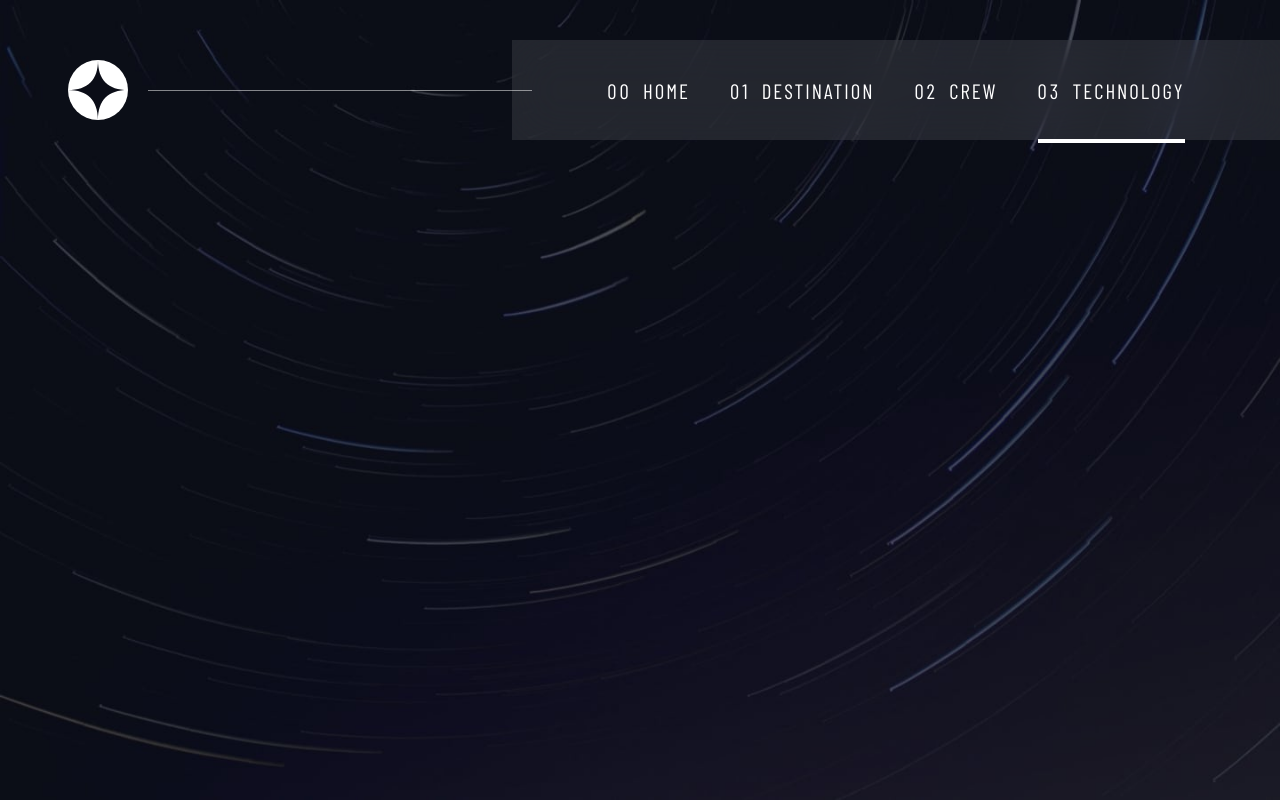
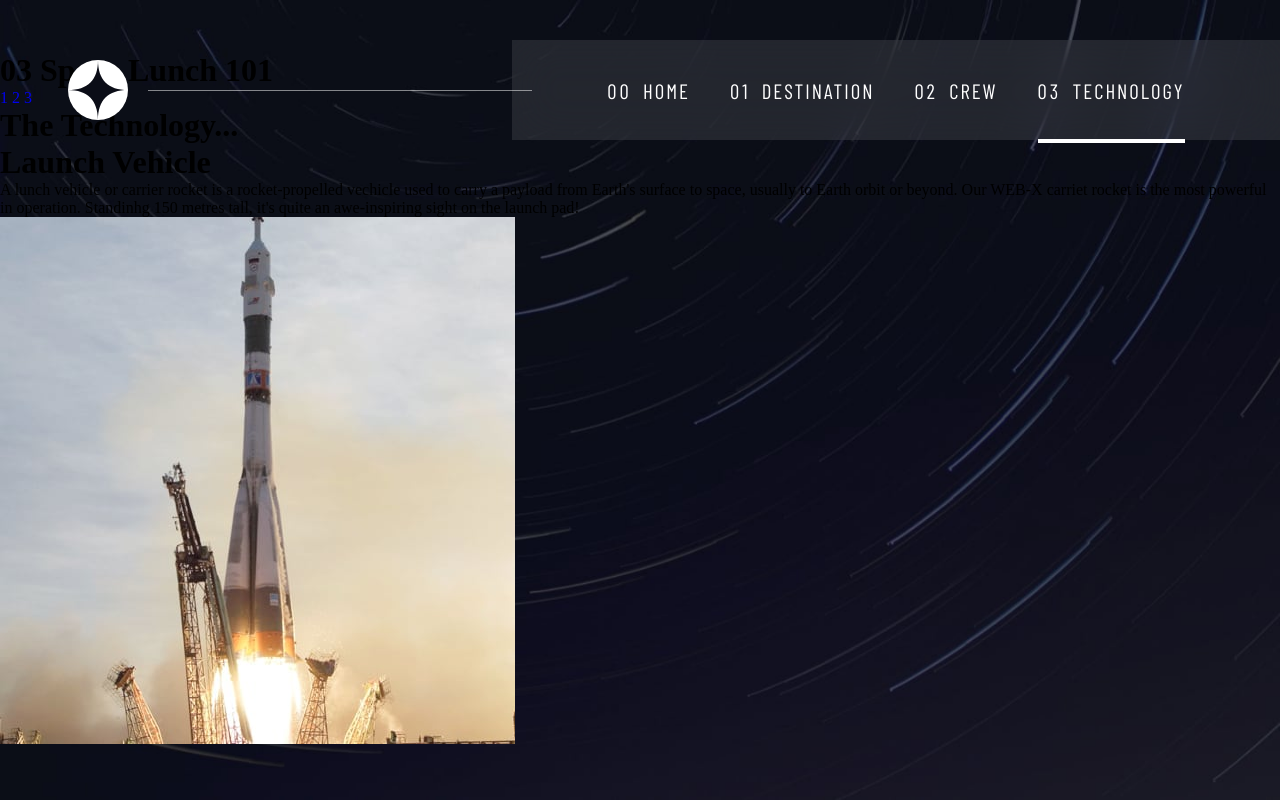
Before and after one commit to Jayden1905/Design_System, a website: page technology.html in a window 1280 px wide. Drawn offline with nearby package versions, Linux system fonts and the light colour scheme; a web font is replaced by a local one.

Commit message:
finish structuring html files

```diff
--- a/technology.html
+++ b/technology.html
@@ -40,6 +40,40 @@
           <div class="bar"></div>
         </div>
       </nav>
+      <div class="technology-container">
+        <h1 class="technology-heading">
+          <span class="technology-number">03</span> Space Lunch 101
+        </h1>
+        <div class="technolgy-wrap">
+          <div class="technology-description">
+            <div class="technology-navigation">
+              <a href="./technology.html" class="technology-link">1</a>
+              <a href="./technology-spaceport.html" class="technology-link"
+                >2</a
+              >
+              <a href="./technology-spacecapsule.html" class="technology-link"
+                >3</a
+              >
+            </div>
+            <div class="technology-details">
+              <h1 class="technology-small-heading">The Technology...</h1>
+              <h1 class="technology-main-heading">Launch Vehicle</h1>
+              <p class="technology-body">
+                A lunch vehicle or carrier rocket is a rocket-propelled vechicle
+                used to carry a payload from Earth's surface to space, usually
+                to Earth orbit or beyond. Our WEB-X carriet rocket is the most
+                powerful in operation. Standinhg 150 metres tall, it's quite an
+                awe-inspiring sight on the launch pad!
+              </p>
+            </div>
+          </div>
+          <img
+            src="./assets/technology/image-launch-vehicle-portrait.jpg"
+            alt="photo"
+            class="technology-photo"
+          />
+        </div>
+      </div>
     </main>
     <script src="./script.js"></script>
   </body>
```
